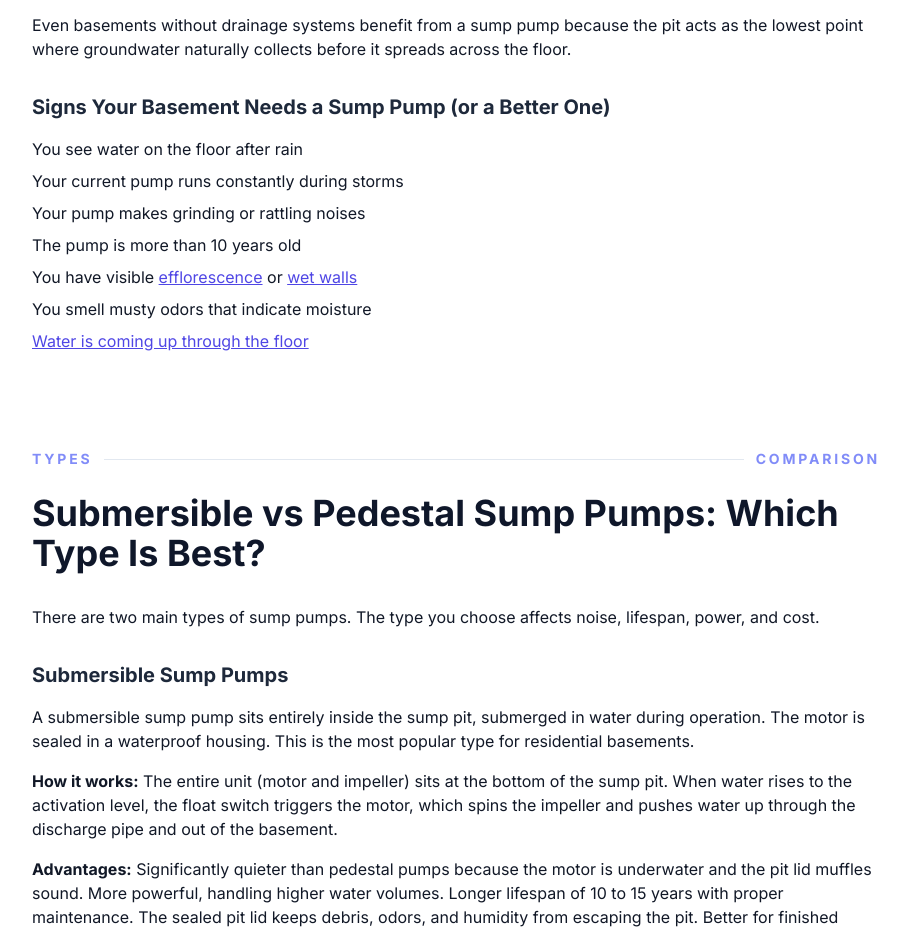
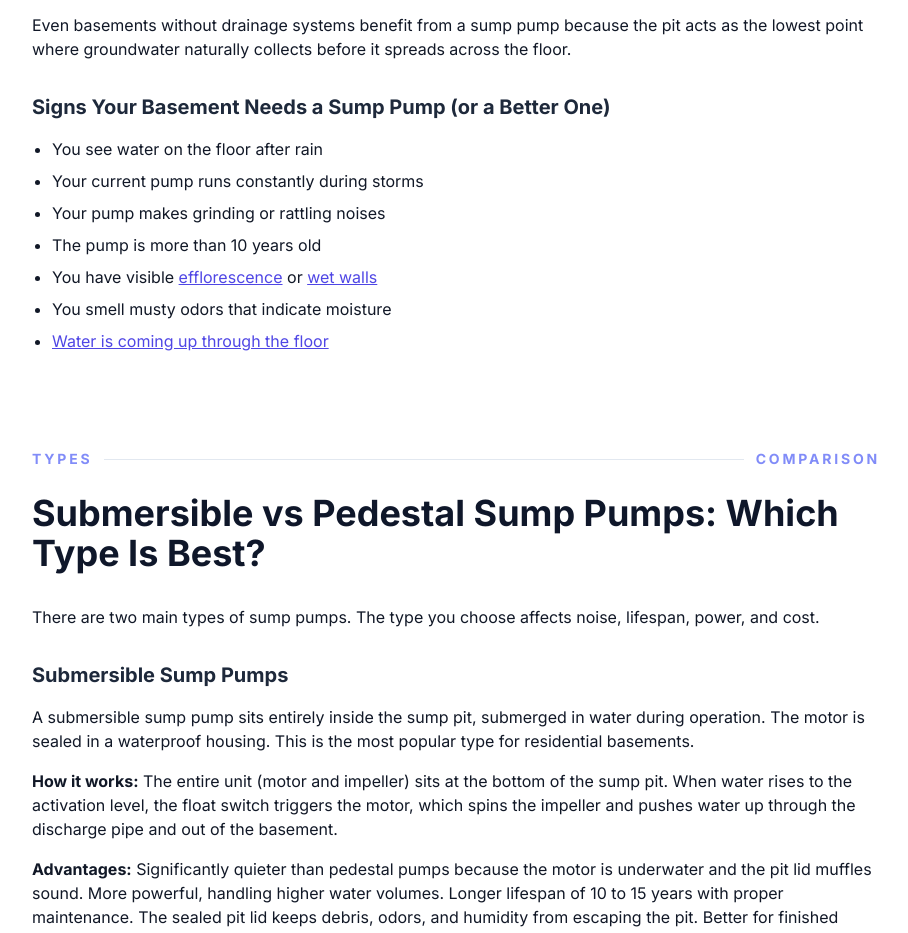
Before and after one commit to thebasementguide2026/basement-guide, a Next.js app: page /articles/sump-pump-buying-guide in a window 1280 px wide. Shown: the part 1600-2533 px from the top of the page, without its empty margins (184-1092 px from the left). Built offline with nearby package versions, Linux system fonts and the light colour scheme.

Commit message:
Add bullet points to sump pump warning signs list

```diff
--- a/app/articles/sump-pump-buying-guide/page.tsx
+++ b/app/articles/sump-pump-buying-guide/page.tsx
@@ -66,7 +66,7 @@ export default function SumpPumpBuyingGuide() {
           <p className='mt-6'>A sump pump works with your interior drainage system (French drain or perimeter drain) to manage this water. The drainage system collects water at the perimeter of the basement and channels it to the sump pit. The pump then ejects the water outside through a discharge pipe that routes it away from the foundation. Without a working sump pump, water collected by the drainage system has nowhere to go and will back up onto the basement floor.</p>
           <p className='mt-6'>Even basements without drainage systems benefit from a sump pump because the pit acts as the lowest point where groundwater naturally collects before it spreads across the floor.</p>
           <h3 className='text-xl font-bold text-slate-800 mt-8 mb-4'>Signs Your Basement Needs a Sump Pump (or a Better One)</h3>
-          <ul className='space-y-2'>
+          <ul className='space-y-2 list-disc pl-5'>
             <li>You see water on the floor after rain</li>
             <li>Your current pump runs constantly during storms</li>
             <li>Your pump makes grinding or rattling noises</li>
```
